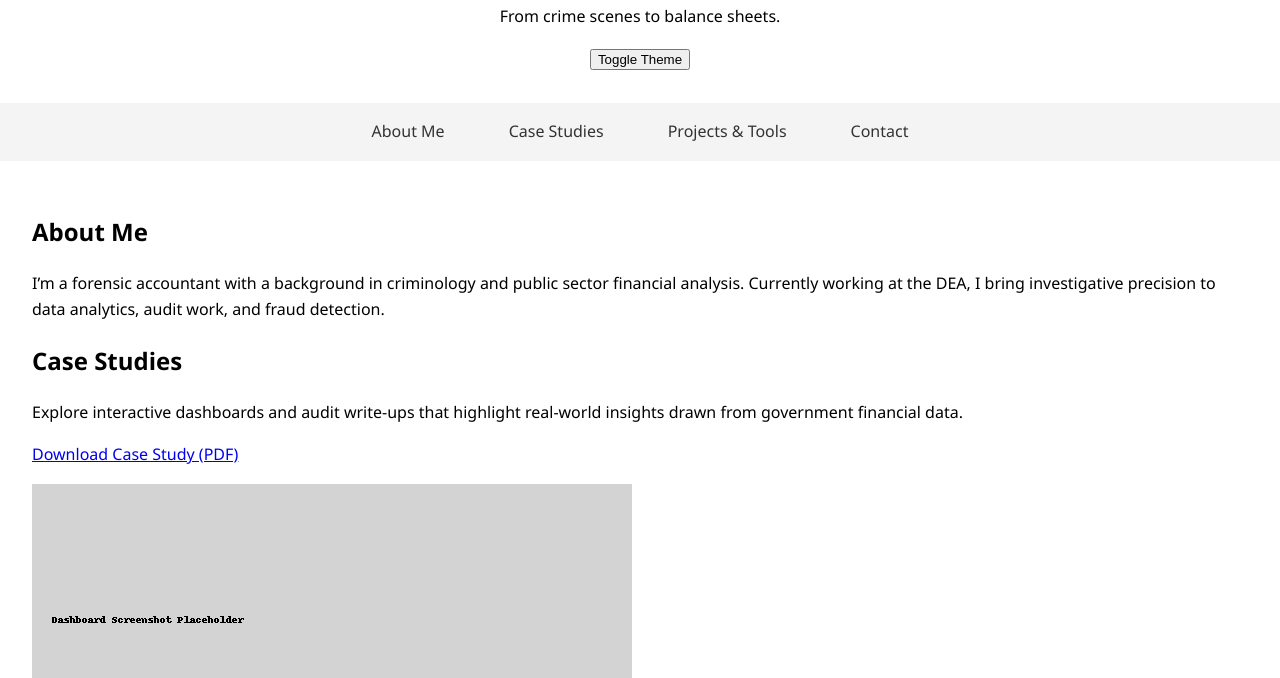
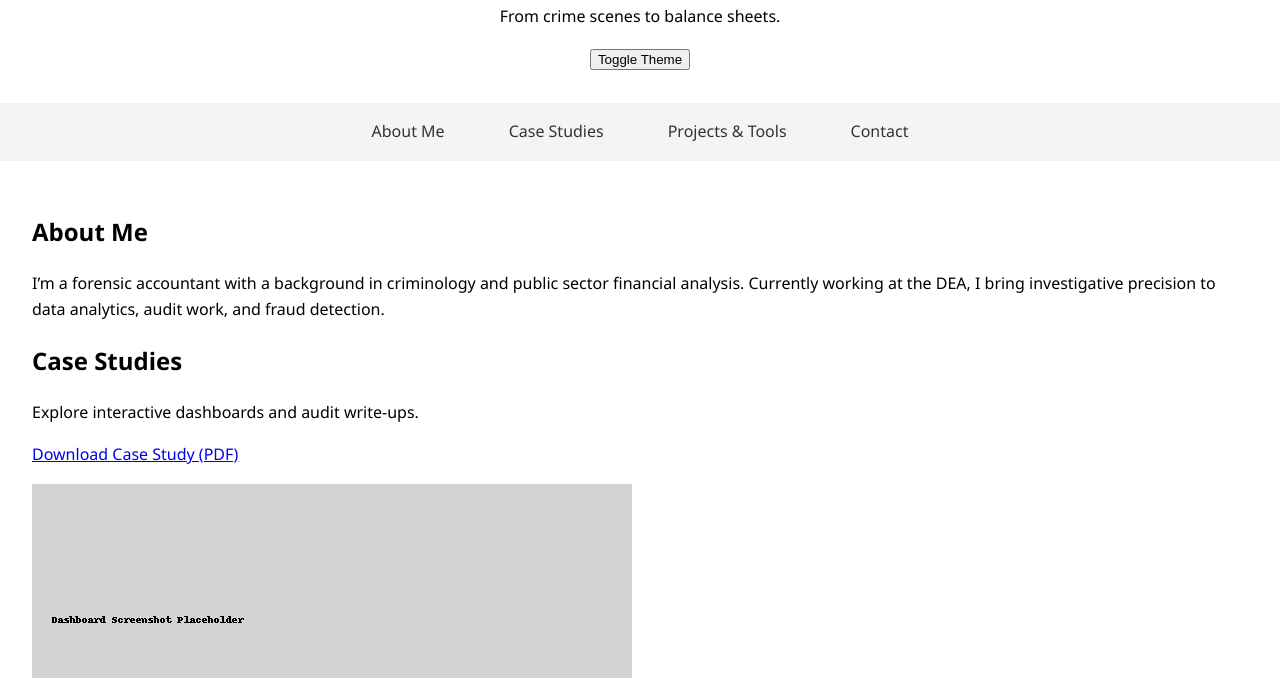
Before and after one commit to soujton/sarahoulton, a plain HTML site: page index.html in a window 1280 px wide. Shown: the part 122-800 px from the top of the page. Drawn offline with Linux system fonts and the light colour scheme; files whose address does not match are found by name.

Commit message:
Update index.html

```diff
--- a/index.html
+++ b/index.html
@@ -33,7 +33,7 @@
 
         <section id="case-studies">
             <h2>Case Studies</h2>
-            <p>Explore interactive dashboards and audit write-ups that highlight real-world insights drawn from government financial data.</p>
+            <p>Explore interactive dashboards and audit write-ups.</p>
             <a href="files/audit-case-study.pdf" download>Download Case Study (PDF)</a>
             <div>
                 <img src="images/tableau_dashboard.png" alt="Dashboard Example" style="max-width:100%; margin-top:1rem;">
```
